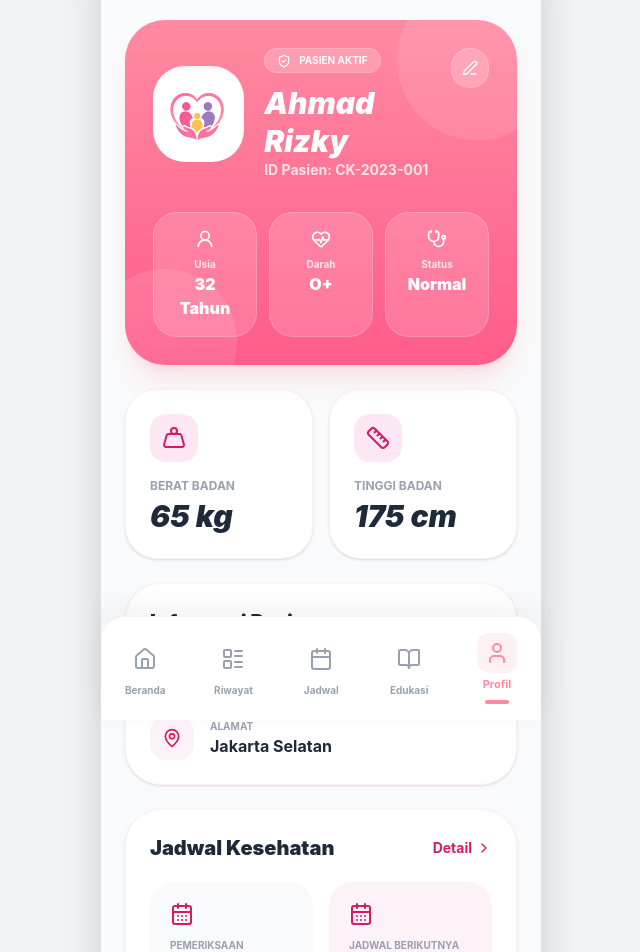
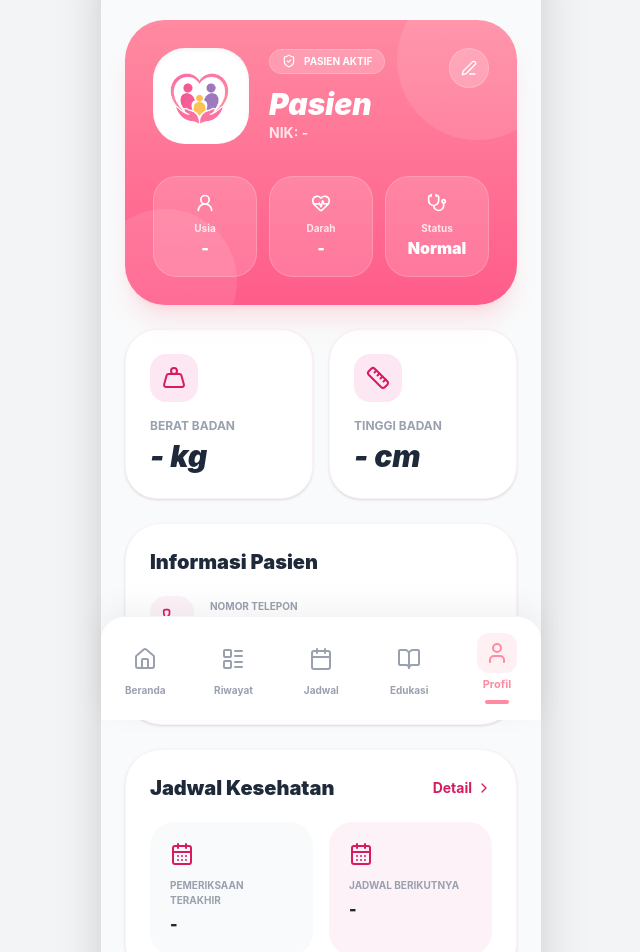
Before and after one commit to GithubFarelAlghazali/pasien-posyandu-digital, a React (Vite) app: page /profile in a window 1280 px wide. Shown: the part 80-1032 px from the top of the page, without its empty margins (319-959 px from the left). Built offline with nearby package versions, Linux system fonts and the light colour scheme; no server answers.

Commit message:
feat: update login register pasien

```diff
--- a/src/components/pages/AdultDashboardPage.tsx
+++ b/src/components/pages/AdultDashboardPage.tsx
@@ -1,12 +1,24 @@
-import { Bell, Activity, Syringe, User } from "lucide-react";
+import { useEffect, useState } from "react";
+import { useNavigate } from "react-router-dom";
+import { Bell } from "lucide-react";
 import BottomNav from "@/src/components/organisms/BottomNav";
 import { motion } from "motion/react";
 import logoPosyandu from "@/src/assets/logo-posyandu.png";
 
 export default function AdultDashboardPage() {
+	const navigate = useNavigate();
+	const [user, setUser] = useState<any>(null);
+
+	useEffect(() => {
+		const savedUser = localStorage.getItem("pasien");
+
+		if (savedUser) {
+			setUser(JSON.parse(savedUser));
+		}
+	}, []);
+
 	return (
 		<div className="bg-gray-50 min-h-screen pb-24">
-			{/* Header */}
 			<div className="bg-white px-6 py-4 flex justify-between items-center shadow-sm">
 				<div className="flex items-center gap-3">
 					<div className="w-10 h-10 rounded-full overflow-hidden border-2 border-primary-pink/20 bg-white flex items-center justify-center p-1">
@@ -17,6 +29,7 @@ export default function AdultDashboardPage() {
 						<p className="text-[10px] text-gray-400 font-bold">Catatan Kesehatan</p>
 					</div>
 				</div>
+
 				<div className="relative">
 					<Bell className="text-primary-pink" />
 					<div className="absolute -top-1 -right-1 w-2 h-2 bg-red-500 rounded-full border border-white"></div>
@@ -25,12 +38,19 @@ export default function AdultDashboardPage() {
 
 			<div className="p-6">
 				<motion.div initial={{ opacity: 0, x: -20 }} animate={{ opacity: 1, x: 0 }}>
-					<h1 className="text-4xl font-black text-gray-800 mb-1 leading-tight tracking-tight">Halo, Bapak Ahmad!</h1>
-					<p className="text-gray-400 font-bold mb-8">Senin, 24 Oktober 2023</p>
+					<h1 className="text-4xl font-black text-gray-800 mb-1 leading-tight tracking-tight">
+						Halo, {user?.username || user?.nama || "Pasien"}!
+					</h1>
+					<p className="text-gray-400 font-bold mb-8">
+						Semoga sehat selalu hari ini 🌸
+					</p>
 				</motion.div>
 
-				{/* Vital Stats Card */}
-				<motion.div initial={{ scale: 0.95, opacity: 0 }} animate={{ scale: 1, opacity: 1 }} className="pink-gradient rounded-[40px] p-8 text-white flex justify-between items-center mb-8 shadow-xl shadow-primary-pink/20">
+				<motion.div
+					initial={{ scale: 0.95, opacity: 0 }}
+					animate={{ scale: 1, opacity: 1 }}
+					className="pink-gradient rounded-[40px] p-8 text-white flex justify-between items-center mb-8 shadow-xl shadow-primary-pink/20"
+				>
 					<div className="flex gap-8">
 						<div>
 							<p className="text-[10px] font-bold opacity-80 uppercase mb-2">Berat Badan</p>
@@ -39,6 +59,7 @@ export default function AdultDashboardPage() {
 								<span className="text-sm font-bold opacity-80">Kg</span>
 							</div>
 						</div>
+
 						<div>
 							<p className="text-[10px] font-bold opacity-80 uppercase mb-2">Tinggi Badan</p>
 							<div className="flex items-baseline gap-1">
@@ -47,40 +68,117 @@ export default function AdultDashboardPage() {
 							</div>
 						</div>
 					</div>
+
 					<div className="w-16 h-16 rounded-full border-[3px] border-white/30 flex items-center justify-center bg-white/10 backdrop-blur-sm">
 						<span className="text-2xl">😊</span>
 					</div>
 				</motion.div>
 
-				{/* Health Stats Grid */}
 				<div className="grid grid-cols-2 gap-4 mb-8">
-					<motion.div initial={{ opacity: 0, y: 20 }} animate={{ opacity: 1, y: 0 }} transition={{ delay: 0.1 }} className="bg-white rounded-[32px] p-6 border border-gray-100 shadow-sm">
+					<motion.div
+						initial={{ opacity: 0, y: 20 }}
+						animate={{ opacity: 1, y: 0 }}
+						transition={{ delay: 0.1 }}
+						className="bg-white rounded-[32px] p-6 border border-gray-100 shadow-sm"
+					>
 						<p className="text-[10px] text-gray-400 font-bold uppercase mb-2">Tekanan Darah</p>
 						<p className="text-4xl font-black text-gray-800 leading-tight italic">120/80</p>
 						<p className="text-2xl font-black text-gray-800 italic opacity-40">mmHg</p>
 					</motion.div>
-					<motion.div initial={{ opacity: 0, y: 20 }} animate={{ opacity: 1, y: 0 }} transition={{ delay: 0.2 }} className="bg-white rounded-[32px] p-6 border border-gray-100 shadow-sm">
+
+					<motion.div
+						initial={{ opacity: 0, y: 20 }}
+						animate={{ opacity: 1, y: 0 }}
+						transition={{ delay: 0.2 }}
+						className="bg-white rounded-[32px] p-6 border border-gray-100 shadow-sm"
+					>
 						<p className="text-[10px] text-gray-400 font-bold uppercase mb-2">Gula darah</p>
 						<p className="text-4xl font-black text-gray-800 leading-tight italic">100</p>
 						<p className="text-2xl font-black text-gray-800 italic opacity-40">mg/dl</p>
 					</motion.div>
 				</div>
 
-				{/* Quick Access */}
+				<motion.div
+					initial={{ opacity: 0, y: 20 }}
+					animate={{ opacity: 1, y: 0 }}
+					transition={{ delay: 0.3 }}
+					className="bg-white rounded-[32px] p-6 border border-pink-50 shadow-sm mb-8"
+				>
+					<div className="flex items-start gap-4">
+						<div className="w-14 h-14 rounded-2xl bg-pink-100 flex items-center justify-center text-2xl">
+							💗
+						</div>
+
+						<div>
+							<p className="text-xs text-gray-400 font-bold uppercase mb-1">Status Kesehatan</p>
+							<h3 className="text-xl font-black text-gray-800 mb-1">
+								Kondisi kamu terlihat stabil
+							</h3>
+							<p className="text-sm text-gray-500 font-medium leading-relaxed">
+								Tetap jaga pola makan, minum air putih yang cukup, dan rutin cek kesehatan di Posyandu.
+							</p>
+						</div>
+					</div>
+				</motion.div>
+
+				<motion.div
+					initial={{ opacity: 0, y: 20 }}
+					animate={{ opacity: 1, y: 0 }}
+					transition={{ delay: 0.4 }}
+					className="bg-pink-50 rounded-[32px] p-6 mb-8"
+				>
+					<p className="text-xs text-secondary-pink font-black uppercase mb-2">Tips Hari Ini</p>
+					<h3 className="text-xl font-black text-gray-800 mb-2">
+						Jangan lupa sarapan sehat 🍽️
+					</h3>
+					<p className="text-sm text-gray-500 font-medium leading-relaxed">
+						Pilih makanan bergizi seperti nasi, lauk berprotein, sayur, buah, dan air putih agar tubuh tetap bertenaga.
+					</p>
+				</motion.div>
+
 				<div className="space-y-6">
 					<h3 className="text-xl font-bold text-gray-800 px-2 tracking-tight">Akses Cepat</h3>
+
 					<div className="grid grid-cols-2 gap-4">
-						<motion.button onClick={() => navigate("/schedule")} whileTap={{ scale: 0.95 }} className="bg-pink-100/50 rounded-[32px] p-8 flex flex-col items-center justify-center gap-4 transition-all hover:bg-pink-100">
+						<motion.button
+							onClick={() => navigate("/schedule")}
+							whileTap={{ scale: 0.95 }}
+							className="bg-pink-100/50 rounded-[32px] p-8 flex flex-col items-center justify-center gap-4 transition-all hover:bg-pink-100"
+						>
 							<div className="p-4 bg-white rounded-2xl shadow-sm italic font-black text-2xl">🗓️</div>
 							<span className="font-bold text-gray-800 text-lg">Jadwal</span>
 						</motion.button>
-						<motion.button whileTap={{ scale: 0.95 }} className="bg-pink-100/50 rounded-[32px] p-8 flex flex-col items-center justify-center gap-4 transition-all hover:bg-pink-100">
+
+						<motion.button
+							onClick={() => navigate("/education")}
+							whileTap={{ scale: 0.95 }}
+							className="bg-pink-100/50 rounded-[32px] p-8 flex flex-col items-center justify-center gap-4 transition-all hover:bg-pink-100"
+						>
 							<div className="p-4 bg-white rounded-2xl shadow-sm italic font-black text-2xl">💉</div>
 							<span className="font-bold text-gray-800 text-lg">Imunisasi</span>
+						</motion.button>
+
+						<motion.button
+							onClick={() => navigate("/history")}
+							whileTap={{ scale: 0.95 }}
+							className="bg-pink-100/50 rounded-[32px] p-8 flex flex-col items-center justify-center gap-4 transition-all hover:bg-pink-100"
+						>
+							<div className="p-4 bg-white rounded-2xl shadow-sm italic font-black text-2xl">📋</div>
+							<span className="font-bold text-gray-800 text-lg">Riwayat</span>
+						</motion.button>
+
+						<motion.button
+							onClick={() => navigate("/profile")}
+							whileTap={{ scale: 0.95 }}
+							className="bg-pink-100/50 rounded-[32px] p-8 flex flex-col items-center justify-center gap-4 transition-all hover:bg-pink-100"
+						>
+							<div className="p-4 bg-white rounded-2xl shadow-sm italic font-black text-2xl">👤</div>
+							<span className="font-bold text-gray-800 text-lg">Profil</span>
 						</motion.button>
 					</div>
 				</div>
 			</div>
+
 			<BottomNav />
 		</div>
 	);
--- a/src/components/pages/LoginPasienPage.tsx
+++ b/src/components/pages/LoginPasienPage.tsx
@@ -28,7 +28,7 @@ export default function LoginPasienPage() {
         return;
       }
 
-      localStorage.setItem('pasienUser', JSON.stringify(pasien));
+      localStorage.setItem('pasien', JSON.stringify(pasien));
       navigate('/');
     } catch (err) {
       setError(err instanceof Error ? err.message : 'Login gagal.');
--- a/src/components/pages/ProfilePage.tsx
+++ b/src/components/pages/ProfilePage.tsx
@@ -15,20 +15,45 @@ import {
 import { motion } from "motion/react";
 import BottomNav from "@/src/components/organisms/BottomNav";
 import logoPosyandu from "@/src/assets/logo-posyandu.png";
+import { useEffect, useState } from "react";
+import { useNavigate } from "react-router-dom";
+
+function hitungUsia(tanggalLahir: string) {
+	if (!tanggalLahir) return "-";
+
+	const lahir = new Date(tanggalLahir);
+	const sekarang = new Date();
+
+	let usia = sekarang.getFullYear() - lahir.getFullYear();
+	const bulan = sekarang.getMonth() - lahir.getMonth();
+
+	if (bulan < 0 || (bulan === 0 && sekarang.getDate() < lahir.getDate())) {
+		usia--;
+	}
+
+	return `${usia} Tahun`;
+}
 
 export default function ProfilePage() {
-	const patient = {
-		name: "Ahmad Rizky",
-		role: "Pasien Aktif",
-		age: "32 Tahun",
-		bloodType: "O+",
-		phone: "0812-3456-7890",
-		address: "Jakarta Selatan",
-		lastCheckup: "24 Okt 2023",
-		nextSchedule: "30 Okt 2023",
-		height: "175 cm",
-		weight: "65 kg",
+		const navigate = useNavigate();
+
+	const handleLogout = () => {
+		localStorage.removeItem("pasien");
+		localStorage.removeItem("pasienUser");
+		localStorage.removeItem("user");
+		localStorage.removeItem("currentUser");
+
+		navigate("/login");
 	};
+	const [patient, setPatient] = useState<any>(null);
+
+	useEffect(() => {
+		const savedUser = localStorage.getItem("pasien");
+
+		if (savedUser) {
+			setPatient(JSON.parse(savedUser));
+		}
+	}, []);
 
 	return (
 		<div className="bg-gray-50 min-h-screen pb-24">
@@ -65,10 +90,18 @@ export default function ProfilePage() {
 							<div>
 								<div className="bg-white/20 border border-white/20 px-3 py-1 rounded-full inline-flex items-center gap-2 mb-3">
 									<ShieldCheck className="w-3.5 h-3.5" />
-									<span className="text-[10px] font-bold uppercase">{patient.role}</span>
+									<span className="text-[10px] font-bold uppercase">
+										{patient?.role || "Pasien Aktif"}
+									</span>
 								</div>
-								<h1 className="text-3xl font-black italic leading-tight">{patient.name}</h1>
-								<p className="text-white/80 text-sm font-bold">ID Pasien: CK-2023-001</p>
+
+								<h1 className="text-3xl font-black italic leading-tight">
+									{patient?.username || "Pasien"}
+								</h1>
+
+								<p className="text-white/80 text-sm font-bold">
+									NIK: {patient?.nik || "-"}
+								</p>
 							</div>
 						</div>
 
@@ -81,13 +114,17 @@ export default function ProfilePage() {
 						<div className="bg-white/15 border border-white/20 rounded-3xl p-4 text-center">
 							<UserRound className="w-5 h-5 mx-auto mb-2" />
 							<p className="text-[10px] font-bold opacity-80">Usia</p>
-							<p className="font-black">{patient.age}</p>
+							<p className="font-black">
+								{patient?.tanggalLahir ? hitungUsia(patient.tanggalLahir) : "-"}
+							</p>
 						</div>
+
 						<div className="bg-white/15 border border-white/20 rounded-3xl p-4 text-center">
 							<HeartPulse className="w-5 h-5 mx-auto mb-2" />
 							<p className="text-[10px] font-bold opacity-80">Darah</p>
-							<p className="font-black">{patient.bloodType}</p>
+							<p className="font-black">-</p>
 						</div>
+
 						<div className="bg-white/15 border border-white/20 rounded-3xl p-4 text-center">
 							<Stethoscope className="w-5 h-5 mx-auto mb-2" />
 							<p className="text-[10px] font-bold opacity-80">Status</p>
@@ -107,7 +144,7 @@ export default function ProfilePage() {
 							<Weight className="text-secondary-pink" />
 						</div>
 						<p className="text-xs text-gray-400 font-bold uppercase mb-1">Berat Badan</p>
-						<p className="text-3xl font-black text-gray-800 italic">{patient.weight}</p>
+						<p className="text-3xl font-black text-gray-800 italic">- kg</p>
 					</motion.div>
 
 					<motion.div
@@ -120,7 +157,7 @@ export default function ProfilePage() {
 							<Ruler className="text-secondary-pink" />
 						</div>
 						<p className="text-xs text-gray-400 font-bold uppercase mb-1">Tinggi Badan</p>
-						<p className="text-3xl font-black text-gray-800 italic">{patient.height}</p>
+						<p className="text-3xl font-black text-gray-800 italic">- cm</p>
 					</motion.div>
 				</div>
 
@@ -134,7 +171,7 @@ export default function ProfilePage() {
 							</div>
 							<div>
 								<p className="text-[10px] text-gray-400 font-bold uppercase">Nomor Telepon</p>
-								<p className="font-bold text-gray-800">{patient.phone}</p>
+								<p className="font-bold text-gray-800">{patient?.telp || "-"}</p>
 							</div>
 						</div>
 
@@ -144,7 +181,7 @@ export default function ProfilePage() {
 							</div>
 							<div>
 								<p className="text-[10px] text-gray-400 font-bold uppercase">Alamat</p>
-								<p className="font-bold text-gray-800">{patient.address}</p>
+								<p className="font-bold text-gray-800">{patient?.alamat || "-"}</p>
 							</div>
 						</div>
 					</div>
@@ -162,16 +199,27 @@ export default function ProfilePage() {
 						<div className="bg-gray-50 rounded-3xl p-5">
 							<CalendarDays className="text-secondary-pink w-6 h-6 mb-3" />
 							<p className="text-[10px] text-gray-400 font-bold uppercase mb-1">Pemeriksaan Terakhir</p>
-							<p className="font-black text-gray-800">{patient.lastCheckup}</p>
+							<p className="font-black text-gray-800">-</p>
 						</div>
+
 						<div className="bg-pink-50 rounded-3xl p-5">
 							<CalendarDays className="text-secondary-pink w-6 h-6 mb-3" />
 							<p className="text-[10px] text-gray-400 font-bold uppercase mb-1">Jadwal Berikutnya</p>
-							<p className="font-black text-gray-800">{patient.nextSchedule}</p>
+							<p className="font-black text-gray-800">-</p>
 						</div>
 					</div>
 				</div>
 			</div>
+					<div className="px-6 pb-6">
+	<div className="bg-white rounded-[36px] p-6 border border-red-100 shadow-sm">
+		<button
+			onClick={handleLogout}
+			className="w-full flex items-center justify-center gap-3 bg-red-500 hover:bg-red-600 text-white font-bold py-4 rounded-3xl transition-all"
+		>
+			🚪 Logout
+		</button>
+	</div>
+</div>
 
 			<BottomNav />
 		</div>
--- a/src/services/firebaseRest.ts
+++ b/src/services/firebaseRest.ts
@@ -1,8 +1,7 @@
-const PROJECT_ID = import.meta.env.VITE_PROJECT_ID as string;
-const API_KEY = import.meta.env.VITE_API_KEY as string;
+const PROJECT_ID = import.meta.env.VITE_FIREBASE_PROJECT_ID as string;
+const API_KEY = import.meta.env.VITE_FIREBASE_API_KEY as string;
 
 const FIRESTORE_BASE_URL = `https://firestore.googleapis.com/v1/projects/${PROJECT_ID}/databases/(default)/documents`;
-
 type FirestoreValue =
   | { stringValue: string }
   | { integerValue: string }
```
Also changed, not shown: config.js (added, +25 -0 lines), src/App.tsx (+40 -23 lines), src/components/pages/RegisterPasienPage.tsx (+14 -1 lines).
